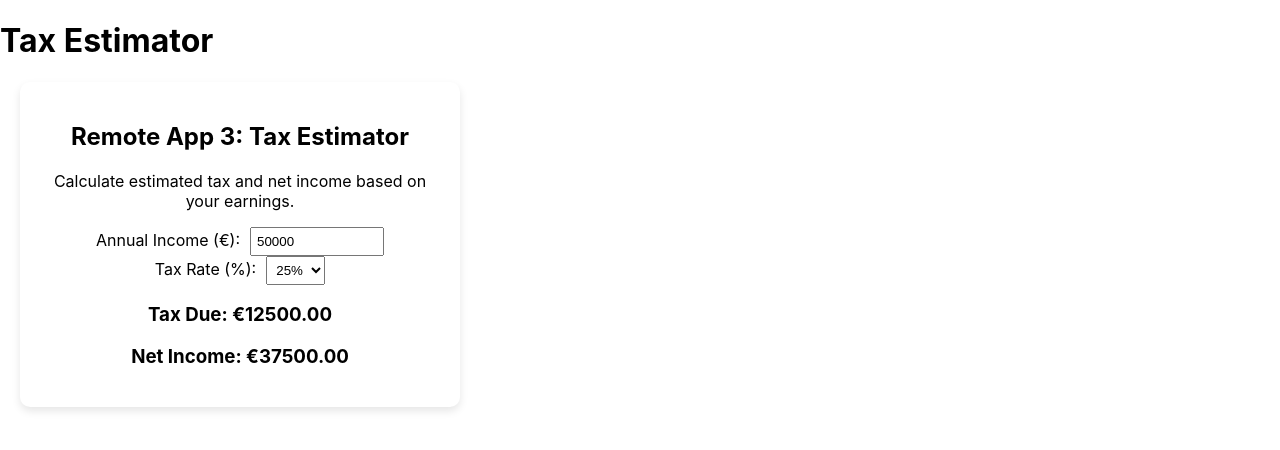
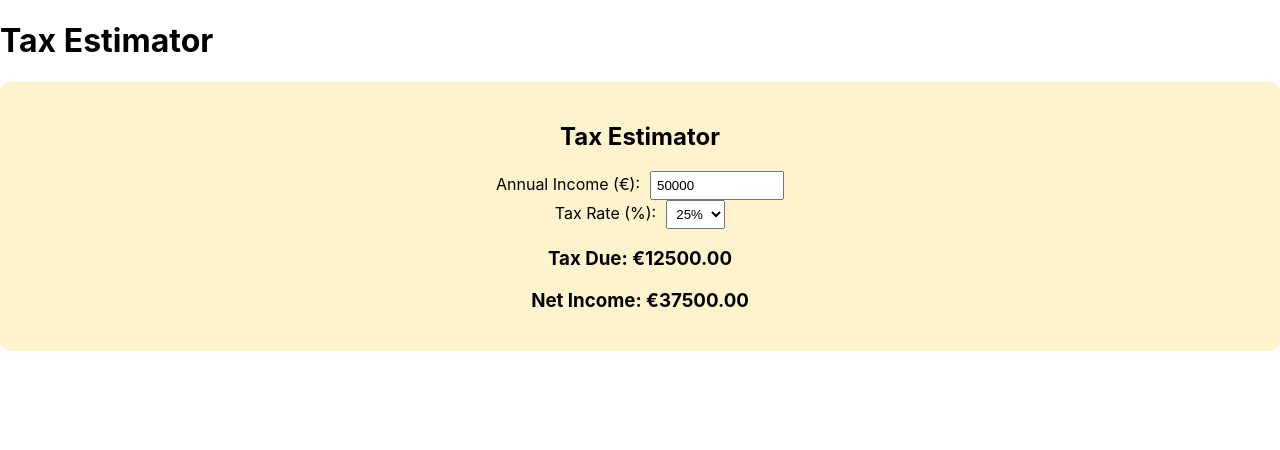
Before and after one commit to cariocaphil/remote-app-3, a React (Create React App) app: page / in a window 1280 px wide. Shown: the top 450 px of the page. Built offline with nearby package versions, Linux system fonts and the light colour scheme.

Commit message:
simulate slow API response

```diff
--- a/src/components/TaxEstimator.js
+++ b/src/components/TaxEstimator.js
@@ -1,19 +1,4 @@
 import React, { useState, useEffect } from "react";
-
-const tileStyle = {
-    backgroundColor: "#ffffff",
-    padding: "20px",
-    margin: "20px",
-    borderRadius: "10px",
-    boxShadow: "0 4px 8px rgba(0, 0, 0, 0.1)",
-    maxWidth: "400px",
-    textAlign: "center",
-    transition: "transform 0.2s ease-in-out",
-};
-
-const tileHoverStyle = {
-    transform: "scale(1.05)",
-};
 
 const TaxEstimator = () => {
   const [income, setIncome] = useState(50000);
@@ -23,9 +8,9 @@ const TaxEstimator = () => {
   const [loading, setLoading] = useState(true);
 
   useEffect(() => {
-    setLoading(true);
+    // Simulate a slow API response (random delay between 3-7 seconds)
+    const delay = Math.floor(Math.random() * 4000) + 3000; // 3000-7000ms
 
-    // Simulating an API call with a delay
     setTimeout(() => {
       const calculatedTax = (income * taxRate) / 100;
       const calculatedNetIncome = income - calculatedTax;
@@ -33,16 +18,14 @@ const TaxEstimator = () => {
       setTaxAmount(calculatedTax.toFixed(2));
       setNetIncome(calculatedNetIncome.toFixed(2));
       setLoading(false);
-    }, 1000);
+    }, delay);
   }, [income, taxRate]);
 
   return (
-      <div style={tileStyle}
-          onMouseEnter={(e) => (e.currentTarget.style.transform = tileHoverStyle.transform)}
-          onMouseLeave={(e) => (e.currentTarget.style.transform = "scale(1)")}>
-      <h2>Remote App 3: Tax Estimator</h2>
-      <p>Calculate estimated tax and net income based on your earnings.</p>
-
+    <div style={{ backgroundColor: "#fff3cd", padding: "20px", borderRadius: "10px", textAlign: "center" }}>
+      <h2>Tax Estimator</h2>
+      {loading ? <p>Loading tax data... (this app loads slower!) ⏳</p> : (
+        <>
           <label>
             Annual Income (€):
             <input
@@ -72,12 +55,6 @@ const TaxEstimator = () => {
             </select>
           </label>
 
-      <br />
-
-      {loading ? (
-        <p>Calculating tax...</p>
-      ) : (
-        <>
           <h3>Tax Due: <span style={{ fontWeight: "bold" }}>€{taxAmount}</span></h3>
           <h3>Net Income: <span style={{ fontWeight: "bold" }}>€{netIncome}</span></h3>
         </>
```
Also changed, not shown: 2 other files (tests, documents, lock files or other folders). Lines whose indentation alone changed are shown as unchanged.
